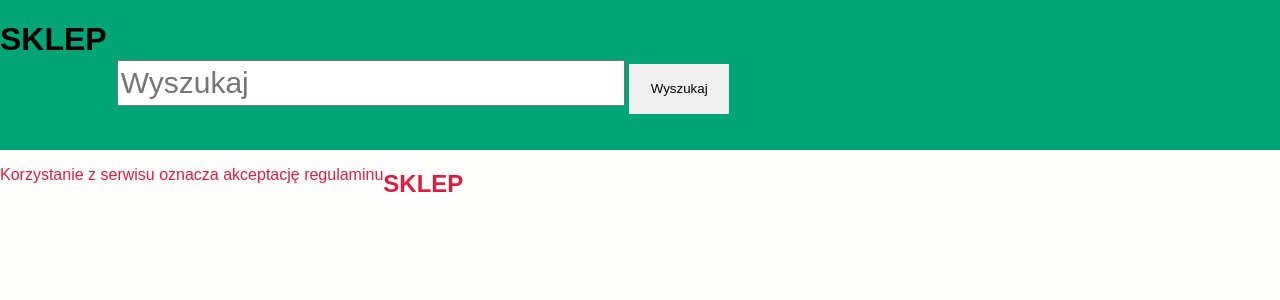
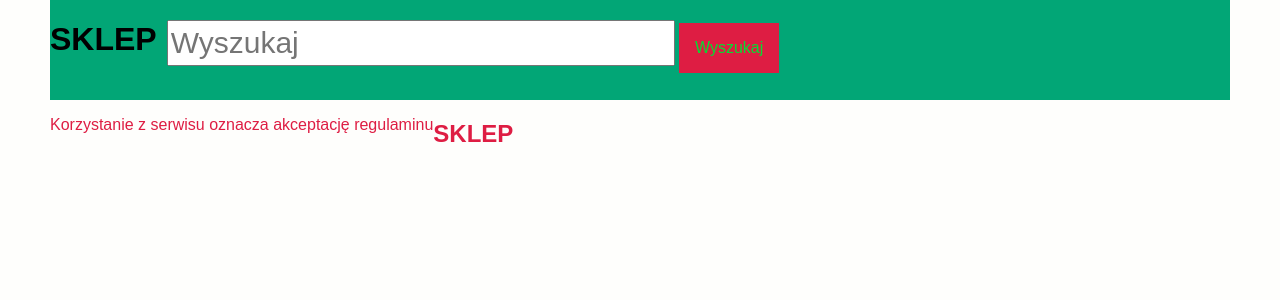
Before and after one commit to Soyer13/ProjektBD, a PHP site: page / in a window 1280 px wide. Shown: the top 300 px of the page. Run offline with PHP 8.4, Linux system fonts and the light colour scheme.

Commit message:
poprawki designu

```diff
--- a/styl.css
+++ b/styl.css
@@ -2,12 +2,14 @@ body{
     margin: 0;
     font-family: 'Oswald', sans-serif;
     background-color: #FEFEFC;
+    margin-left: 50px;
+    margin-right: 50px;
 }
 header{
     background-color: #02A676;
     /*color: #6BFF4A;*/
     display: flex;
-    height: 150px;
+    height: 100px;
 }
 main{
 
@@ -19,7 +21,7 @@ footer{
 
 #serchbarform{
     margin: 10px;
-    padding-top: 40px;
+
 }
 #serchbar{
     margin-top: 10px;
@@ -32,6 +34,9 @@ footer{
     height: 50px;
     width: 100px;
     margin-bottom: 40px;
+    background-color: #DE1D43;
+    color: #05dd34;
+    font-size: 16px;
 }
 button{
     border: 0px;
```
